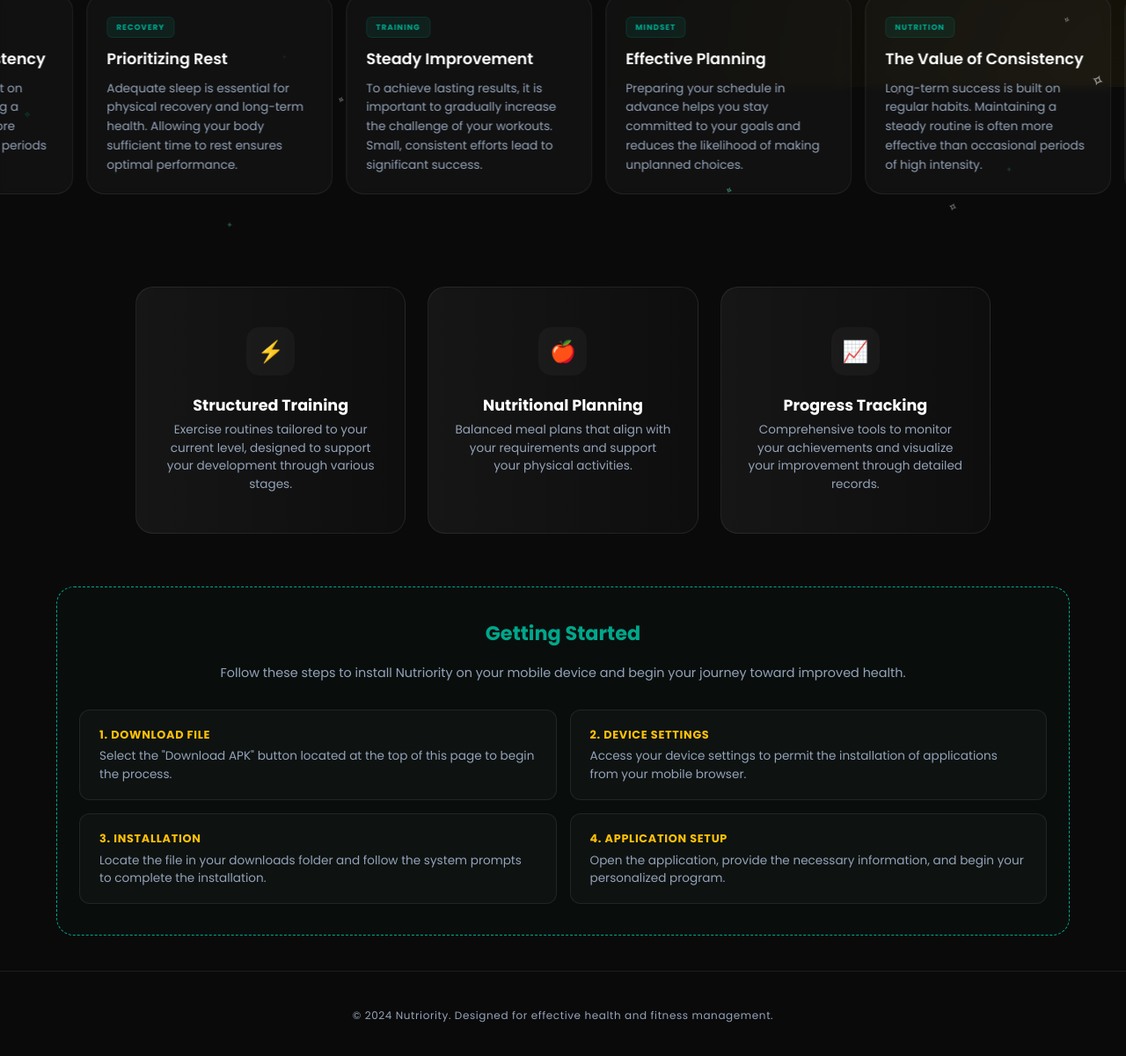
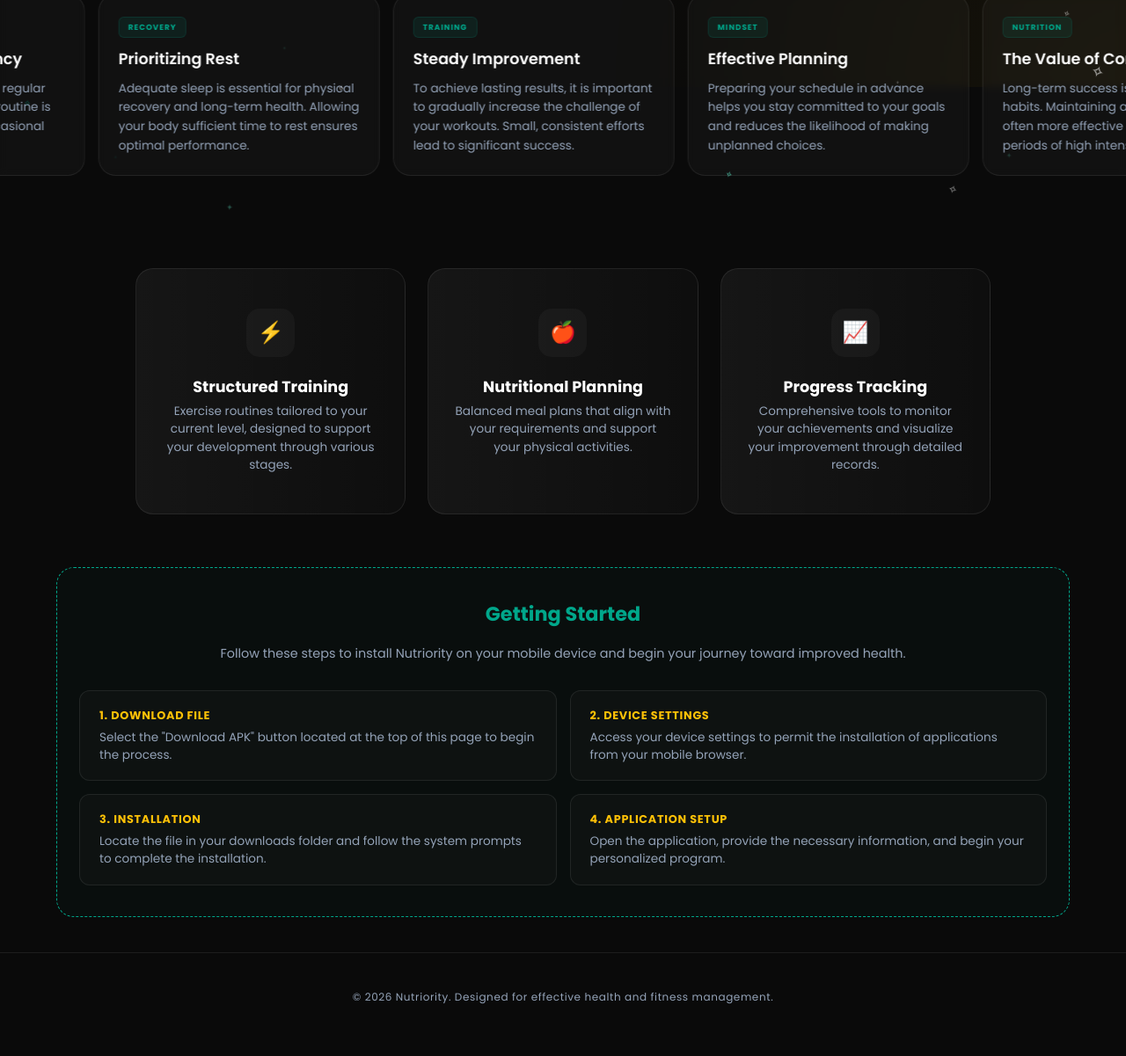
Before and after one commit to Nutriority/Installer, a plain HTML site: page index.html in a window 1280 px wide. Shown: the part 701-1902 px from the top of the page at 88% size. Drawn offline with Linux system fonts and the light colour scheme.

Commit message:
Modify scrolling animation, card width, and footer year
Updated CSS for scrolling animation and card width. Changed footer copyright year from 2024 to 2026.

```diff
--- a/index.html
+++ b/index.html
@@ -38,7 +38,7 @@
 
         @keyframes scroll {
             0% { transform: translateX(0); }
-            100% { transform: translateX(calc(-295px * 4)); }
+            100% { transform: translateX(calc(-335px * 4)); }
         }
 
         * {
@@ -186,7 +186,7 @@
             border: 1px solid var(--border);
             padding: 22px;
             border-radius: 20px;
-            width: 280px;
+            width: 320px;
             flex-shrink: 0;
             transition: 0.3s;
             backdrop-filter: blur(5px);
@@ -517,7 +517,7 @@
 </section>
 
 <footer>
-    <p>&copy; 2024 Nutriority. Designed for effective health and fitness management.</p>
+    <p>&copy; 2026 Nutriority. Designed for effective health and fitness management.</p>
 </footer>
 
 </body>
```
